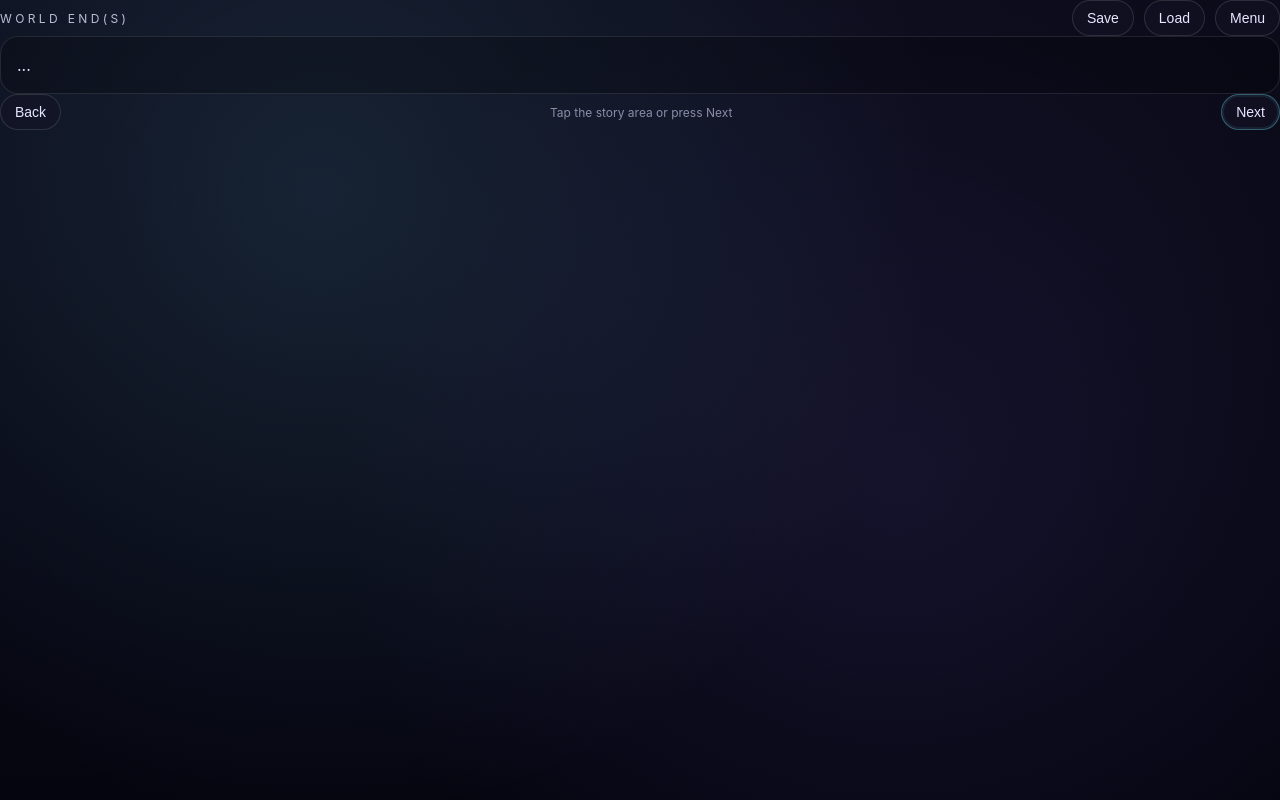
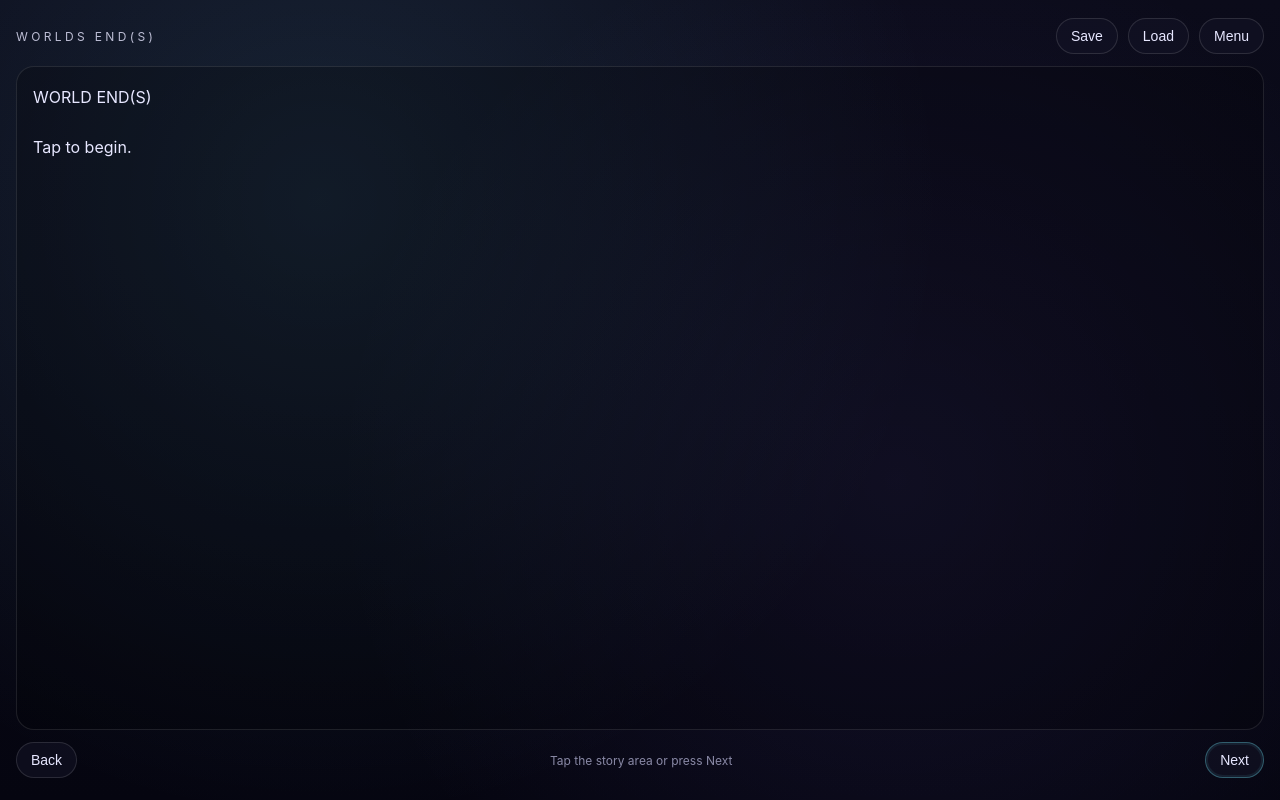
Before and after one commit to wzjkq7fdjp-gif/worlds-ends-play-novel, a plain HTML site: page index.html in a window 1280 px wide. Drawn offline with Linux system fonts and the light colour scheme.

Commit message:
Update index.html

```diff
--- a/index.html
+++ b/index.html
@@ -1,27 +1,15 @@
 <!doctype html>
 <html lang="en">
 <head>
-  <meta charset="UTF-8">
-  <title>WORLD END(S)</title>
-
-  <!-- iOS App Mode -->
-  <meta name="apple-mobile-web-app-capable" content="yes">
-  <meta name="apple-mobile-web-app-status-bar-style" content="black-translucent">
-  <meta name="apple-mobile-web-app-title" content="WORLD END(S)">
-  <meta name="theme-color" content="#050510">
-  <meta name="viewport" content="width=device-width, initial-scale=1.0, viewport-fit=cover">
-
-  <!-- Icons -->
-  <link rel="apple-touch-icon" href="icon-180.png">
-  <link rel="icon" href="icon-192.png">
-
-  <link rel="stylesheet" href="./style.css">
+  <meta charset="utf-8" />
+  <meta name="viewport" content="width=device-width,initial-scale=1,maximum-scale=1,user-scalable=no" />
+  <title>Worlds End(s) — Play Novel</title>
+  <link rel="stylesheet" href="style.css?v=7">
 </head>
-
 <body>
-
-<header class="topBar">
-  <div class="title">WORLD END(S)</div>
+  <div id="app">
+    <header>
+      <div class="title">WORLDS END(S)</div>
       <div class="topBtns">
         <button id="btnSave">Save</button>
         <button id="btnLoad">Load</button>
@@ -30,7 +18,13 @@
     </header>
 
     <main id="screen" aria-label="Story screen">
-  ...
+      <div id="speaker" class="speaker hidden"></div>
+      <div id="text" class="text"></div>
+
+      <div id="choices" class="choices hidden"></div>
+
+      <div id="toast" class="toast hidden"></div>
+      <div id="err" class="err hidden"></div>
     </main>
 
     <footer>
```
Lines whose indentation alone changed are shown as unchanged.
